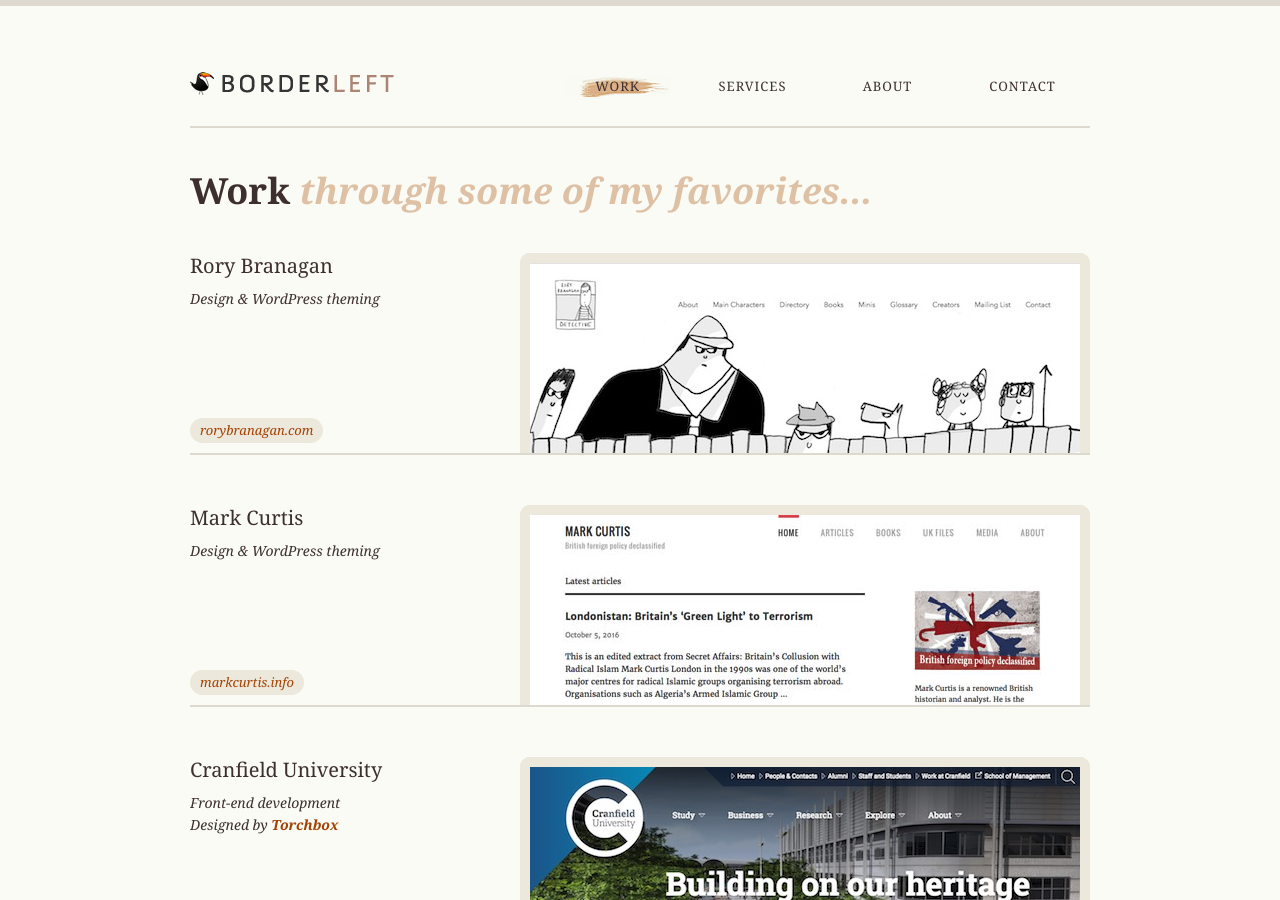
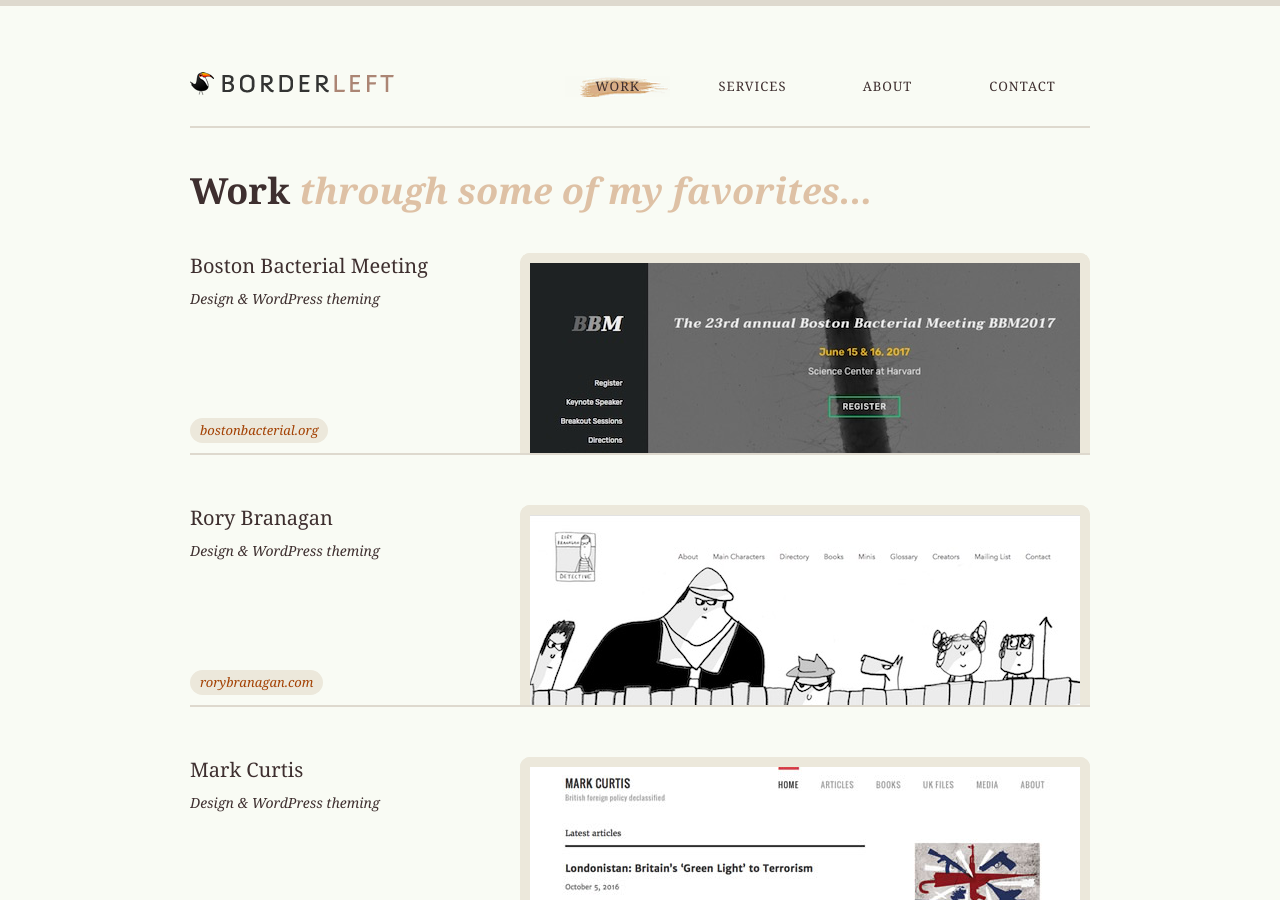
Before and after one commit to borderleft/borderleft.github.io, a Jekyll site: the page built from work/index.html, in a window 1280 px wide and 900 px high. Built offline with Jekyll 4.4.1, drawn with Linux system fonts in a browser that asks for light colours.

Commit message:
Update work

```diff
--- a/index.html
+++ b/index.html
@@ -12,14 +12,14 @@
 <ul class="teaser">
     <li>
         <h2>Hello, world!</h2>
-        <p>I'm <a href="/about/">Rui</a>, a Boston MA based freelance web designer/developer.</p>
+        <p>I'm <a href="/about/">Rui</a>, a Bloomington IN based freelance web designer/developer.</p>
     </li>
     <li>
         <h2>Recent work</h2>
         <p>
+            <a href="http://bostonbacterial.org/">Boston Bacterial Meeting</a>,
             <a href="http://rorybranagan.com/">Rory Branagan</a>,
-            <a href="http://markcurtis.info/">Mark Curtis</a>,
-            <a href="http://www.cranfield.ac.uk/">Cranfield University</a>
+            <a href="http://markcurtis.info/">Mark Curtis</a>
         </p>
     </li>
     <li>
--- a/work/index.html
+++ b/work/index.html
@@ -7,6 +7,16 @@
 <h1>Work <em>through some of my favorites...</em></h1>
 
 <ul class="projects">
+    <li>
+        <div class="image">
+            <a href="http://bostonbacterial.org/"><img src="/assets/img/work/bbm-1.jpg" alt=""></a>
+        </div>
+        <div class="info">
+            <h2>Boston Bacterial Meeting</h2>
+            <p class="meta">Design &amp; WordPress theming</p>
+            <p class="link"><a href="http://bostonbacterial.org/"><span>bostonbacterial.org</span></a></p>
+        </div>
+    </li>
     <li>
         <div class="image">
             <a href="http://rorybranagan.com/"><img src="/assets/img/work/rory-1.jpg" alt=""></a>
```
Also changed, not shown: assets/img/work/bbm-1.jpg (added).
